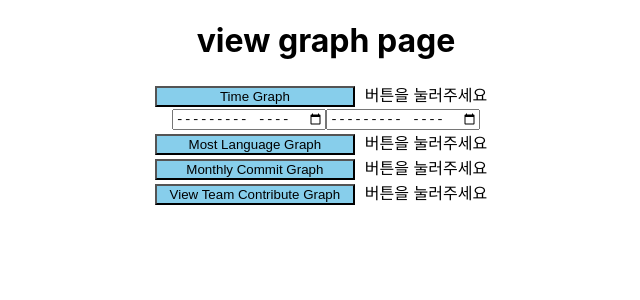
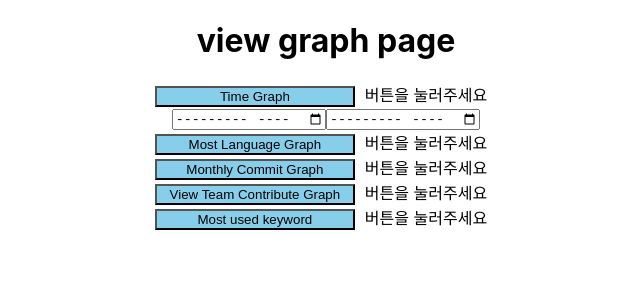
Before and after one commit to SummarizeMe/front-end, a React (Create React App) app in the folder summe/: page /viewgraph in a window 1280 px wide. Shown: the top 300 px of the page, without its empty margins (314-954 px from the left). Built offline with nearby package versions, Linux system fonts and the light colour scheme.

Commit message:
feat: graph view data repatch

```diff
--- a/summe/src/component/button/ViewGraphButton.jsx
+++ b/summe/src/component/button/ViewGraphButton.jsx
@@ -15,24 +15,13 @@ export default function ViewGraphButton({ form }) {
       data.push({ link: e, type: linkType[i] });
     });
     console.log("this is your link and link type data");
-    console.log(data);
-    console.log(JSON.stringify(data));
 
-    //let response = await axios.get("url",{params:{data:data}});
-    let respose = {status:200, data: {
-      github_repos:[
-        {addr:"레포주소", used_tech:["react","spring",], used_lang:["javascript","python"]},
-        {},
-      ],
-      blog:[
-        {addr:"블로그 글 주소", title:"제목", keyword:[" ","",],},
-      ],
-      calender: [
-        {date:"2022-01-11", works:[{type:"github", addr:"레포주소"}]},
-        {date:"2022-01-12", works:[{type:"github", addr:"레포주소"}, {},]},
-      ]
-    }}
-  }
+    // user's input
+    //console.log(data);
+    //console.log(JSON.stringify(data));
+
+    Navigate("/viewgraph", { state: data });
+  };
 
   return (
     <>
--- /dev/null
+++ b/summe/src/component/graph/Blog.jsx
@@ -0,0 +1,80 @@
+import ApexCharts from "react-apexcharts";
+import React, { useState } from "react";
+import axios from "axios";
+
+export default function Blog({ state }) {
+  const [loading, setLoading] = useState(false);
+  const [data, setData] = useState(null);
+
+  const handleClick = async () => {
+    setLoading(true);
+    let data = state
+      .filter((e) => e.type === "tistory" || e.type === "velog")
+      .map((e) => e.link);
+
+    try {
+      const response = await axios.post("/api/v1/search/get_blog", data);
+      console.log(response.data);
+
+      const realData = response.data.reduce((result, item) => {
+        item.keyword.forEach((keyword) => {
+          const existingItem = result.find((r) => r.key === keyword);
+          if (existingItem) {
+            existingItem.count++;
+          } else {
+            result.push({ key: keyword, count: 1 });
+          }
+        });
+        return result;
+      }, []);
+      console.log("realData = ", realData);
+
+      setData({
+        series: [
+          {
+            data: realData,
+          },
+        ],
+        options: {
+          legend: {
+            show: false,
+          },
+          chart: {
+            height: 350,
+            type: "treemap",
+          },
+          title: {
+            text: "Basic Treemap",
+          },
+        },
+      });
+    } catch (error) {
+      console.error(error);
+    } finally {
+      setLoading(false);
+    }
+  };
+
+  return (
+    <div>
+      {data != null ? (
+        <ApexCharts
+          options={data.options}
+          series={data.series}
+          type="treemap"
+          height={350}
+        />
+      ) : (
+        <button
+          style={{ background: "skyblue", cursor: "pointer", width: 200 }}
+          onClick={handleClick}
+        >
+          Most used keyword
+        </button>
+      )}
+      <div style={{ display: "inline", margin: 10 }}>
+        {loading ? "로딩중..." : "버튼을 눌러주세요"}
+      </div>
+    </div>
+  );
+}
--- a/summe/src/component/graph/MonthlyCommit.jsx
+++ b/summe/src/component/graph/MonthlyCommit.jsx
@@ -2,7 +2,8 @@ import ApexCharts from "react-apexcharts";
 import React, { useState } from "react";
 import axios from "axios";
 
-export default function MonthlyCommit() {
+export default function MonthlyCommit({ state }) {
+  console.log(state);
   const [loading, setLoading] = useState(false);
   const [Data, setData] = useState(null);
 
@@ -11,7 +12,7 @@ export default function MonthlyCommit() {
 
   const handleClick = async () => {
     setLoading(true);
-    let data = ["https://github.com/raipen"];
+    let data = state.filter((e) => e.type == "github").map((e) => e.link);
     response = await axios.post("/api/v1/search/get_monthly_commits", data);
     console.log(response.data);
     setLoading(false);
--- a/summe/src/component/graph/TeamContribute.jsx
+++ b/summe/src/component/graph/TeamContribute.jsx
@@ -2,7 +2,7 @@ import ApexCharts from "react-apexcharts";
 import React, { useState } from "react";
 import axios from "axios";
 
-export default function TeamContribute() {
+export default function TeamContribute({ state }) {
   const [loading, setLoading] = useState(false);
   const [Data, setData] = useState(null);
 
@@ -11,17 +11,15 @@ export default function TeamContribute() {
 
   const handleClick = async () => {
     setLoading(true);
-    let data = {
-      github: ["https://github.com/raipen"],
-      repos: [""],
-    };
+    let data = state.filter((e) => e.type == "github").map((e) => e.link);
+    console.log(data);
 
     response = await axios.post("/api/v1/search/get_github_repos", data);
     console.log(response.data);
     setLoading(false);
 
     response.data.forEach((e) => {
-      realData.lang.push(e.repo);
+      realData.repo.push(e.repo);
       realData.percent.push(e.percent);
     });
 
--- a/summe/src/page/view graph/ViewGraph.jsx
+++ b/summe/src/page/view graph/ViewGraph.jsx
@@ -1,19 +1,23 @@
+import { useLocation } from "react-router";
 import MostLanguage from "../../component/graph/MostLanguage";
 import Time from "../../component/graph/Time";
 import MonthlyCommit from "../../component/graph/MonthlyCommit";
 import TeamContribute from "../../component/graph/TeamContribute";
+import Blog from "../../component/graph/Blog";
 
 export default function ViewGraph() {
-  // const { state } = useLocation();
+  const { state } = useLocation();
   console.log("View Graph props");
+  console.log("View Graph props", state);
 
   return (
     <>
       <h1>view graph page</h1>
       <Time />
       <MostLanguage />
-      <MonthlyCommit />
-      <TeamContribute />
+      <MonthlyCommit state={state} />
+      <TeamContribute state={state} />
+      <Blog state={state} />
     </>
   );
 }
```
